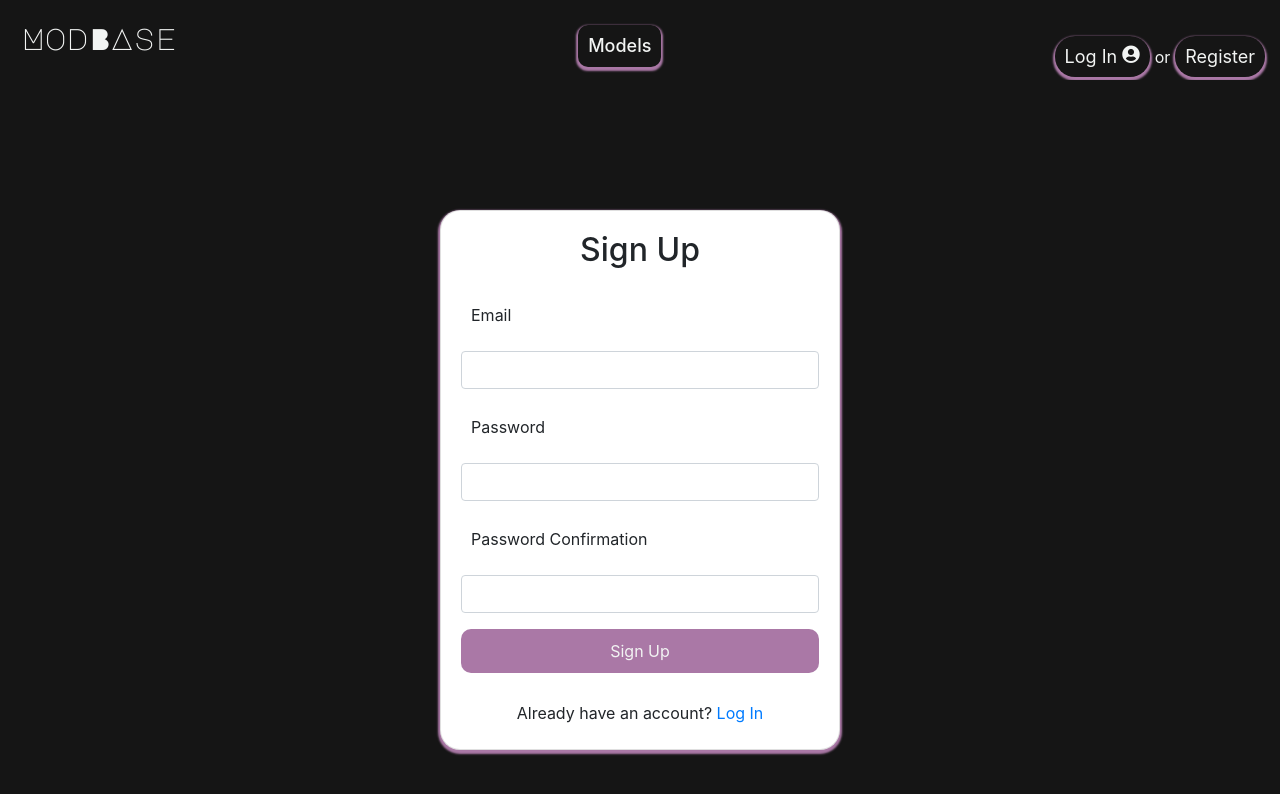
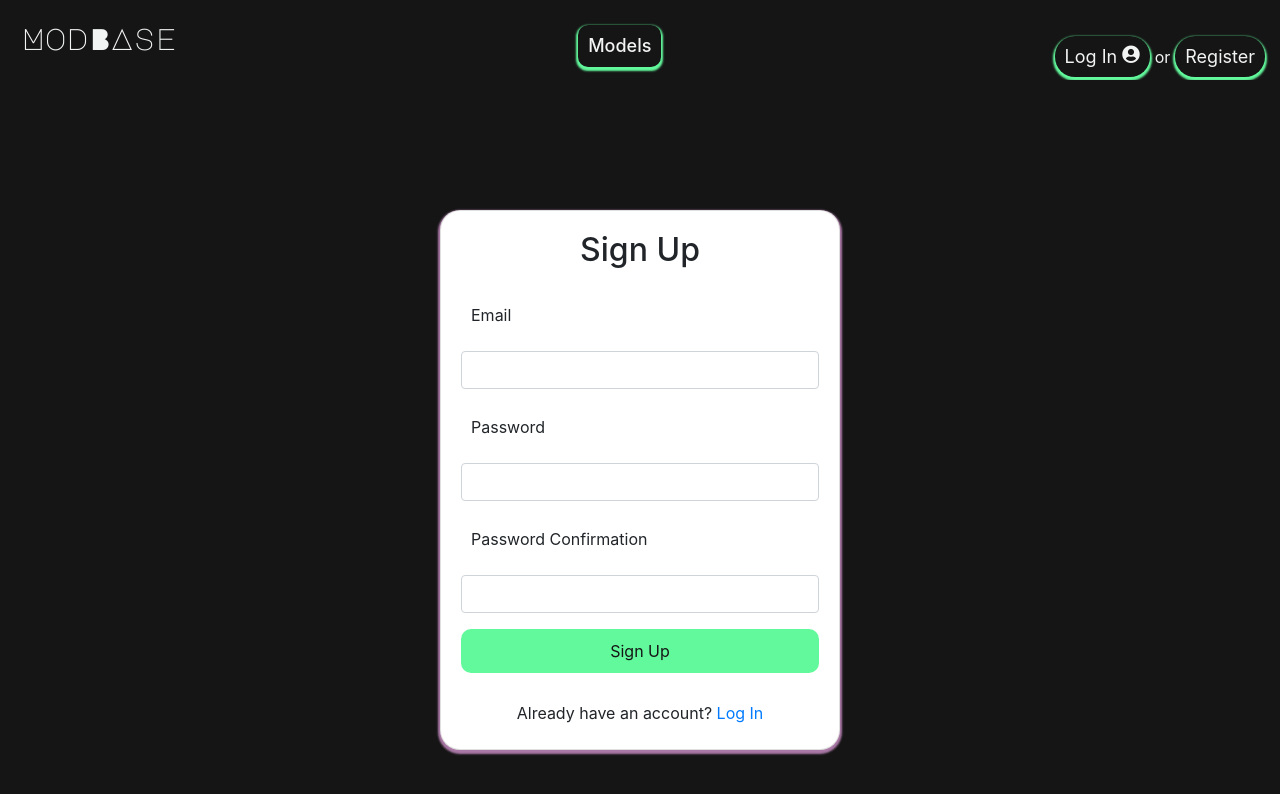
Before and after one commit to alastairodhiambo/3d-model-web, a React (Create React App) app: page /signup in a window 1280 px wide. Shown: the top 794 px of the page. Built offline with nearby package versions, Linux system fonts and the light colour scheme; no server answers.

Commit message:
update theme

```diff
--- a/src/components/Homepage/Homepage.js
+++ b/src/components/Homepage/Homepage.js
@@ -4,14 +4,13 @@
 
 export default class Homepage extends Component {
   componentDidMount() {
-    /********* My Code **********/
     const scene = new THREE.Scene();
     scene.background = new THREE.Color(0x151515);
     /**
      * Sizes
      */
     let width = window.innerWidth - 40;
-    if (window.innerWidth > 1400) {
+    if (window.innerWidth > 1380) {
       width = 1380;
     }
     const sizes = {
@@ -40,7 +39,7 @@
     parameters.randomness = 0.2;
     parameters.randomnessPower = 3;
     parameters.insideColor = "#c4fcf0";
-    parameters.outsideColor = "#ce9feb";
+    parameters.outsideColor = "#62F99C";
 
     let geometry = null;
     let material = null;
@@ -134,10 +133,6 @@
     camera.position.z = 3;
     scene.add(camera);
 
-    // // Controls
-    // const controls = new OrbitControls(camera, canvas);
-    // controls.enableDamping = true;
-
     /**
      * Animate
      */
@@ -161,6 +156,3 @@
     return <div ref={(ref) => (this.mount = ref)} />;
   }
 }
-// const rootElement = document.getElementById("root");
-// // ReactDOM.render(<App />, rootElement);
-// export default App;
--- a/src/components/_variables.scss
+++ b/src/components/_variables.scss
@@ -1,6 +1,6 @@
 $light: #f2f4f3;
 $dark: #151515;
-$deep-space-sparkle: #aa78a6;
+$deep-space-sparkle: #62f99c;
 $grullo: #a9927d;
 $mobile: 600px;
 $max-width: 1400px;
@@ -11,7 +11,7 @@
 
 @mixin linkStyling {
   background: $deep-space-sparkle;
-  color: $theme-font;
+  color: $theme;
 
   &:hover {
     background: $theme-font;
@@ -21,7 +21,7 @@
 }
 
 @mixin imageMedium {
-  border-radius: 20px;
+  border-radius: 10px;
   object-fit: cover;
   width: 100%;
   height: 400px;
```
